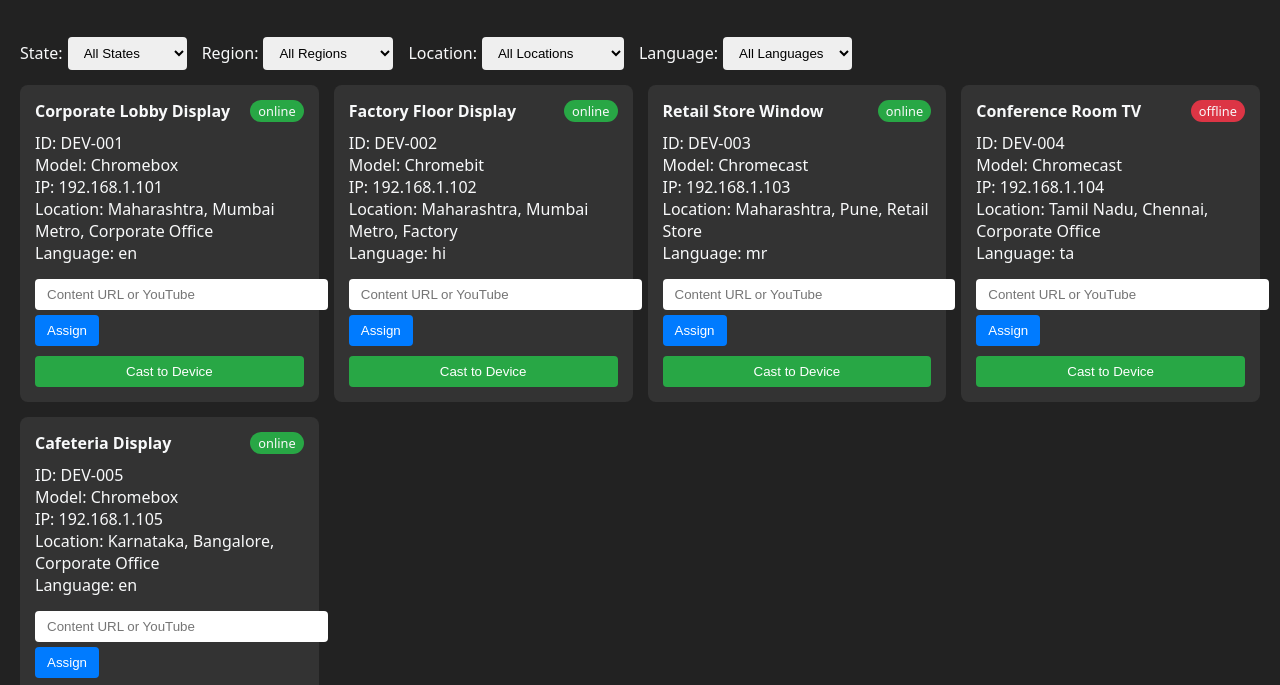
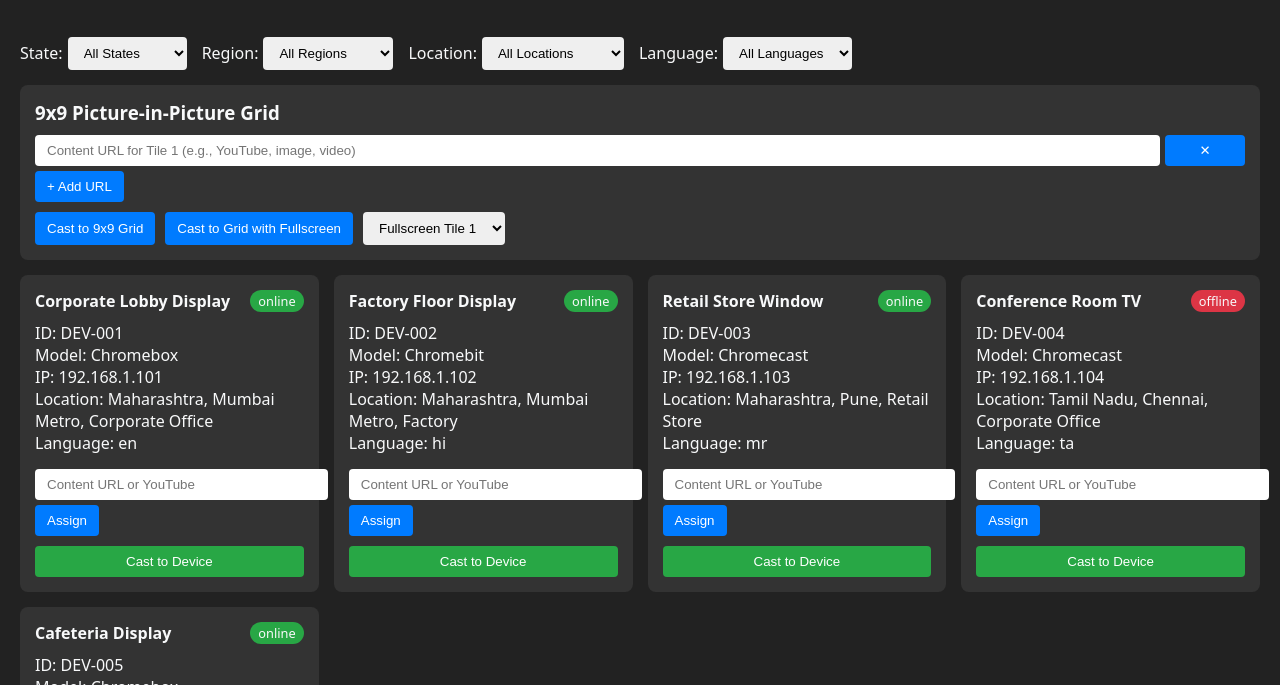
Before and after one commit to aditjoint/vspace.adamconsult.com, a plain HTML site: page admin.html in a window 1280 px wide. Shown: the part 81-766 px from the top of the page. Drawn offline with Linux system fonts and the light colour scheme.

Commit message:
Update admin.html
Signed-off-by: Lalitendu Samantaray <aditjoint@gmail.com>

```diff
--- a/admin.html
+++ b/admin.html
@@ -27,6 +27,14 @@ button:hover { opacity: 0.9; }
 .content-assign { margin-top: 10px; }
 .content-assign input { width: 100%; margin: 5px 0; }
 .cast-wall { background: #28a745; margin-top: 10px; width: 100%; }
+
+/* 9x9 Grid Controls */
+.grid-controls { margin: 15px 0; padding: 15px; background: #333; border-radius: 8px; }
+.grid-controls h3 { margin: 0 0 10px 0; }
+.grid-url { display: flex; gap: 5px; margin-bottom: 5px; }
+.grid-url input { flex: 1; }
+.grid-url button { width: 80px; }
+.grid-actions { display: flex; gap: 10px; margin-top: 10px; }
 </style>
 </head>
 <body>
@@ -80,6 +88,25 @@ button:hover { opacity: 0.9; }
     </div>
   </div>
 
+  <!-- 9x9 Grid Controls -->
+  <div class="grid-controls">
+    <h3>9x9 Picture-in-Picture Grid</h3>
+    <div id="gridUrls">
+      <div class="grid-url">
+        <input type="text" placeholder="Content URL for Tile 1 (e.g., YouTube, image, video)">
+        <button onclick="removeUrl(0)">✕</button>
+      </div>
+    </div>
+    <button onclick="addUrlField()">+ Add URL</button>
+    <div class="grid-actions">
+      <button onclick="castToGrid()">Cast to 9x9 Grid</button>
+      <button onclick="castToGrid(true)">Cast to Grid with Fullscreen</button>
+      <select id="fullscreenTile">
+        <option value="0">Fullscreen Tile 1</option>
+      </select>
+    </div>
+  </div>
+
   <div class="devices-grid" id="devicesGrid">
     <!-- Devices will be populated here -->
   </div>
@@ -122,6 +149,9 @@ function initDevices() {
     `;
     grid.appendChild(card);
   });
+
+  // Initialize grid controls
+  updateFullscreenOptions();
 }
 
 // Filter devices based on selections
@@ -211,6 +241,82 @@ function castToWall() {
   alert(`Casting to wall: ${onlineDevices.length} online devices`);
 }
 
+// Add URL field for grid
+function addUrlField() {
+  const container = document.getElementById('gridUrls');
+  const index = container.children.length;
+  const div = document.createElement('div');
+  div.className = 'grid-url';
+  div.innerHTML = `
+    <input type="text" placeholder="Content URL for Tile ${index + 1}">
+    <button onclick="removeUrl(${index})">✕</button>
+  `;
+  container.appendChild(div);
+  updateFullscreenOptions();
+}
+
+// Remove URL field
+function removeUrl(index) {
+  const container = document.getElementById('gridUrls');
+  if (container.children.length > 1) {
+    container.removeChild(container.children[index]);
+    updateFullscreenOptions();
+  }
+}
+
+// Update fullscreen tile options
+function updateFullscreenOptions() {
+  const select = document.getElementById('fullscreenTile');
+  const container = document.getElementById('gridUrls');
+  const count = container.children.length;
+
+  // Save current selection
+  const current = select.value;
+
+  // Clear options
+  select.innerHTML = '';
+
+  // Add new options
+  for (let i = 0; i < count; i++) {
+    const option = document.createElement('option');
+    option.value = i;
+    option.textContent = `Fullscreen Tile ${i + 1}`;
+    select.appendChild(option);
+  }
+
+  // Restore selection if possible
+  if (current < count) {
+    select.value = current;
+  }
+}
+
+// Cast to 9x9 grid
+function castToGrid(withFullscreen = false) {
+  const urls = [];
+  const container = document.getElementById('gridUrls');
+
+  for (let i = 0; i < container.children.length; i++) {
+    const input = container.children[i].querySelector('input');
+    if (input.value.trim()) {
+      urls.push(input.value.trim());
+    }
+  }
+
+  if (urls.length === 0) {
+    alert('Please add at least one URL');
+    return;
+  }
+
+  const fullscreenTile = withFullscreen ? parseInt(document.getElementById('fullscreenTile').value) : undefined;
+
+  // In production, this would use Cast SDK
+  const message = withFullscreen ?
+    `Casting to 9x9 grid with ${urls.length} sources. Fullscreen on Tile ${fullscreenTile + 1}` :
+    `Casting to 9x9 grid with ${urls.length} sources`;
+
+  alert(message);
+}
+
 // Refresh devices (simulated)
 function refreshDevices() {
   // In production, this would fetch from API
```
